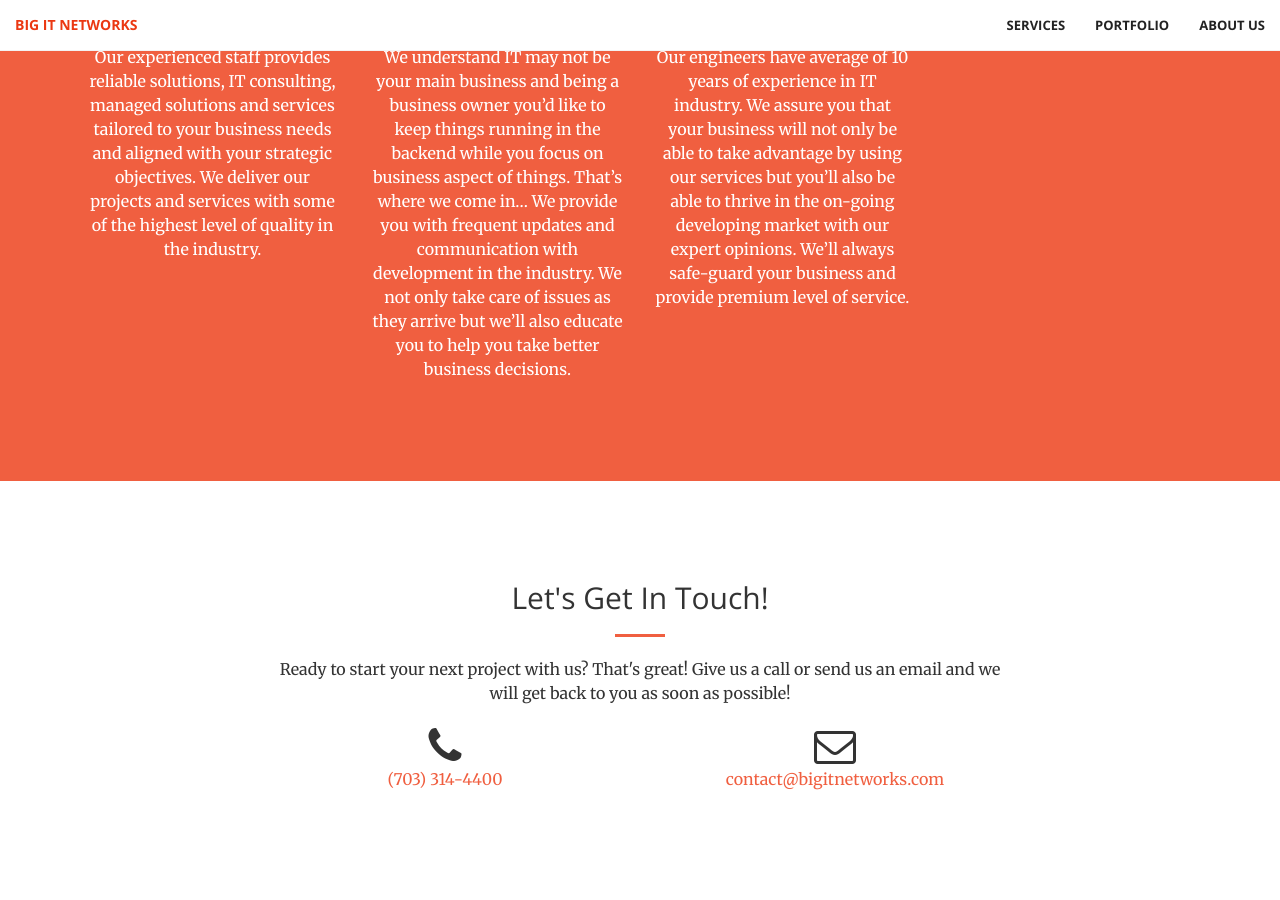
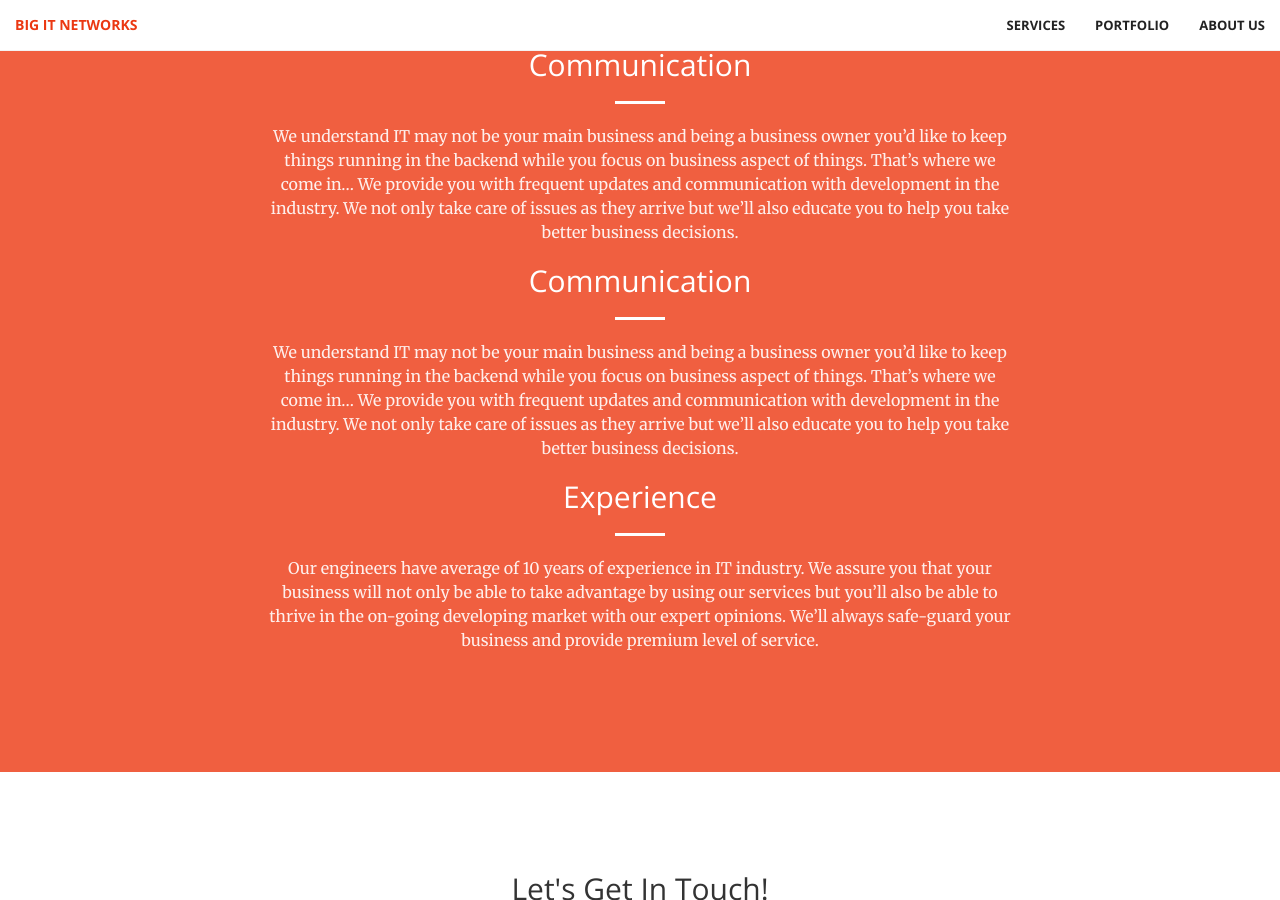
Before and after one commit to bigitnetworks/bigitnetworks.github.io, a Jekyll site: the page built from about-us.html, in a window 1280 px wide and 900 px high, scrolled down 716 px. Built offline with Jekyll 4.4.1, drawn with Linux system fonts in a browser that asks for light colours.

Commit message:
Changes to be committed: 	modified:   about-us.html  modified about-us.html code.

```diff
--- a/about-us.html
+++ b/about-us.html
@@ -10,30 +10,27 @@ title: About-Us
 				<hr class="light">
 				<p class="text-faded">Big IT Networks is a Virginia based IT services provider firm serving Mid-Atlantic region with greater level of skill, experience, service and flexibility than anyone else. Our services range from IT consultancy, IT Infrastructure Management, Endpoint Management, Network Security, Web Designing Services etc. We’ll help you overcome the difficulties of managing your technology within budget.</p>
 			</div>
-			<div class="col-xs-12">
-				<div class="col-lg-3 col-md-6 text-center">
-					<div class="service-box">
-						<i class="fa fa-4x fa-server wow bounceIn text-primary animated animated" style="visibility: visible;"></i>
-						<h3>Why Hire Us</h3>
+			<div class="col-lg-8 col-lg-offset-2 text-center">
+				<h2 class="section-heading">Why Hire Us</h2>
 				<hr class="light">
-						<p class="">Our experienced staff provides reliable solutions, IT consulting, managed solutions and services tailored to your business needs and aligned with your strategic objectives. We deliver our projects and services with some of the highest level of quality in the industry.</p>
+				<p class="text-faded">Our experienced staff provides reliable solutions, IT consulting, managed solutions and services tailored to your business needs and aligned with your strategic objectives. We deliver our projects and services with some of the highest level of quality in the industry.</p>
 			</div>
+			<div class="col-lg-8 col-lg-offset-2 text-center">
+				<h2 class="section-heading">Communication</h2>
+				<hr class="light">
+				<p class="text-faded">We understand IT may not be your main business and being a business owner you’d like to keep things running in the backend while you focus on business aspect of things. That’s where we come in… We provide you with frequent updates and communication with development in the industry. We not only take care of issues as they arrive but we’ll also educate you to help you take better business decisions.</p>
 			</div>
-				<div class="col-lg-3 col-md-6 text-center">
-					<div class="service-box">
-						<i class="fa fa-4x fa-shield wow bounceIn text-primary animated animated" data-wow-delay=".1s" style="visibility: visible; animation-delay: 0.1s;"></i>
-						<h3>Communication</h3>
+
+			<div class="col-lg-8 col-lg-offset-2 text-center">
+				<h2 class="section-heading">Communication</h2>
 				<hr class="light">
-						<p class="">We understand IT may not be your main business and being a business owner you’d like to keep things running in the backend while you focus on business aspect of things. That’s where we come in… We provide you with frequent updates and communication with development in the industry. We not only take care of issues as they arrive but we’ll also educate you to help you take better business decisions.</p>
+				<p class="text-faded">We understand IT may not be your main business and being a business owner you’d like to keep things running in the backend while you focus on business aspect of things. That’s where we come in… We provide you with frequent updates and communication with development in the industry. We not only take care of issues as they arrive but we’ll also educate you to help you take better business decisions.</p>
 			</div>
-				</div>
-				<div class="col-lg-3 col-md-6 text-center">
-					<div class="service-box">
-						<i class="fa fa-4x fa-database wow bounceIn text-primary animated animated" data-wow-delay=".2s" style="visibility: visible; animation-delay: 0.2s;"></i>
-						<h3>Experience</h3>
+
+			<div class="col-lg-8 col-lg-offset-2 text-center">
+				<h2 class="section-heading">Experience</h2>
 				<hr class="light">
-						<p class="">Our engineers have average of 10 years of experience in IT industry. We assure you that your business will not only be able to take advantage by using our services but you’ll also be able to thrive in the on-going developing market with our expert opinions. We’ll always safe-guard your business and provide premium level of service. </p>
-					</div>
+				<p class="text-faded">Our engineers have average of 10 years of experience in IT industry. We assure you that your business will not only be able to take advantage by using our services but you’ll also be able to thrive in the on-going developing market with our expert opinions. We’ll always safe-guard your business and provide premium level of service.</p>
 			</div>
 
 			</div>
```
Lines whose indentation alone changed are shown as unchanged.
